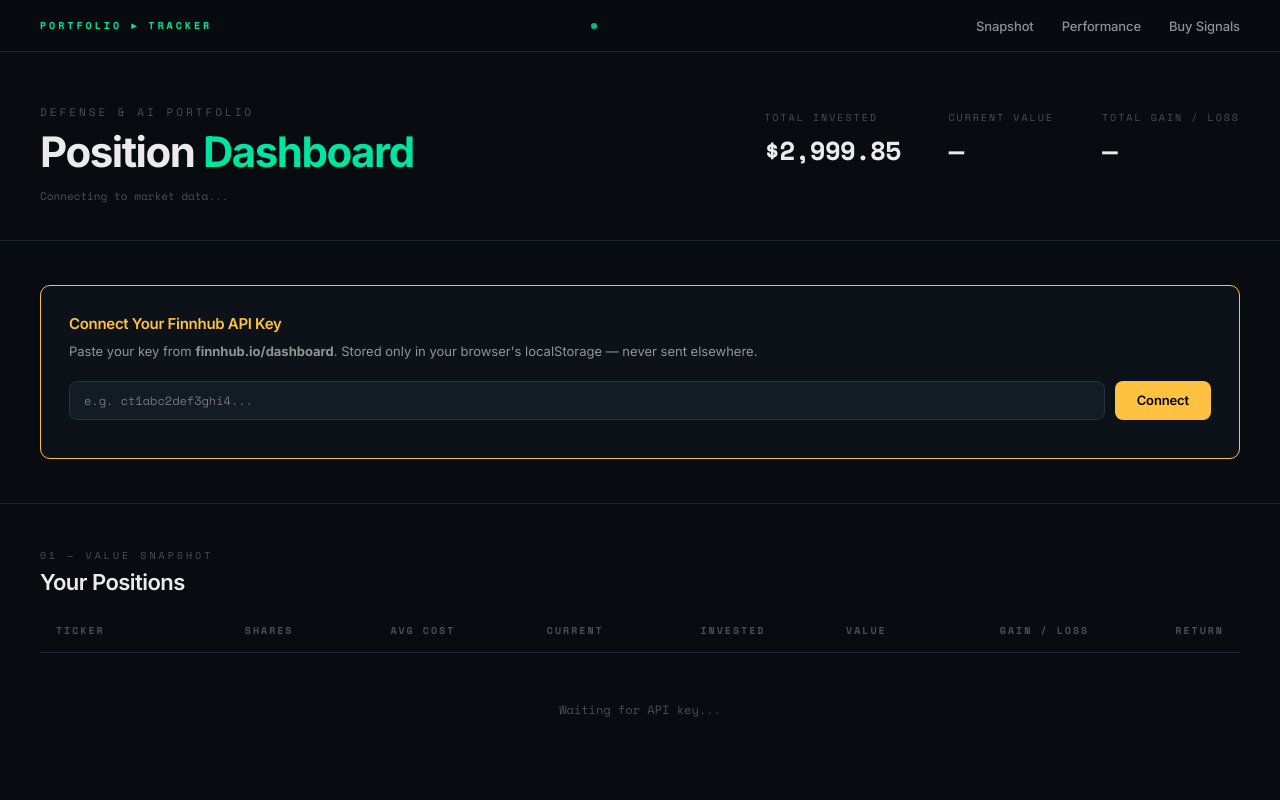
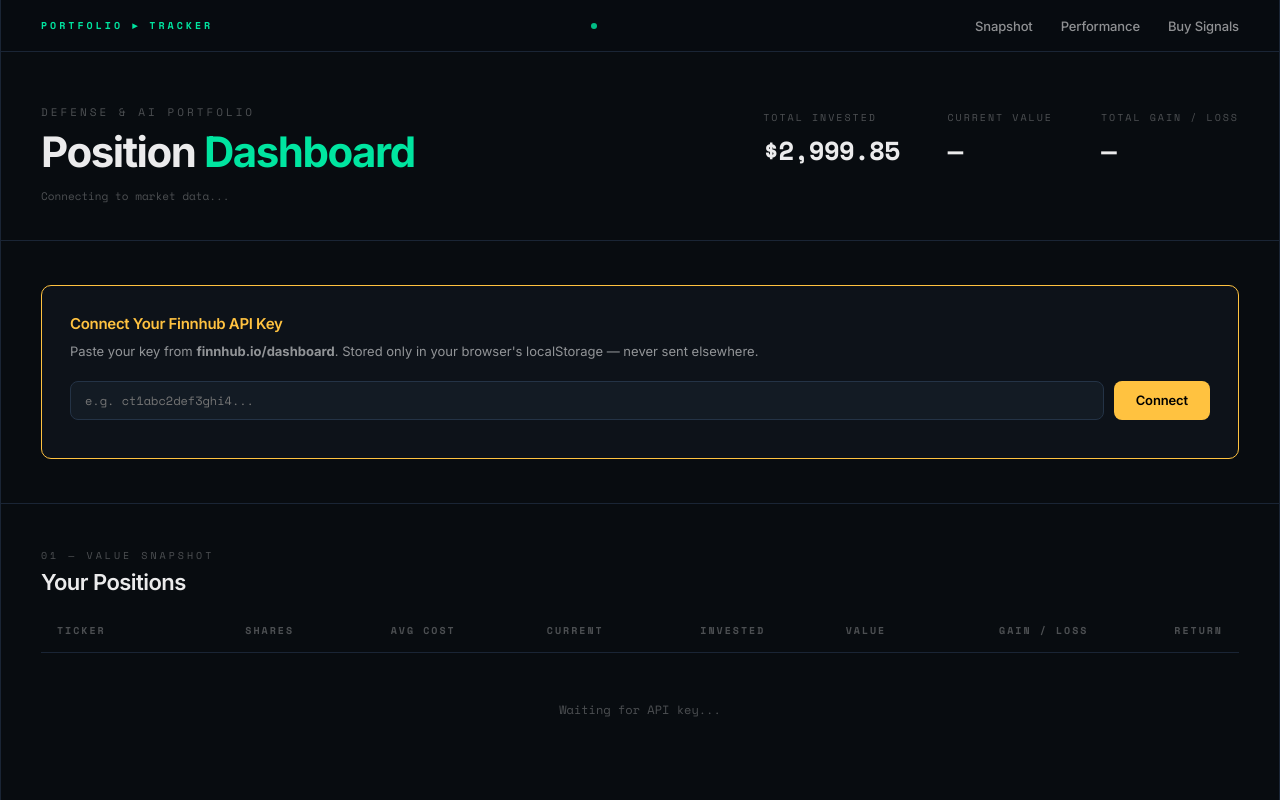
Before and after one commit to jamarandin/stock-dashboard, a plain HTML site: page index.html in a window 1280 px wide. Shown: the top 800 px of the page. Drawn offline with nearby package versions, Linux system fonts and the light colour scheme.

Commit message:
Update index.html

```diff
--- a/index.html
+++ b/index.html
@@ -20,7 +20,7 @@
   --ui: 'Inter', -apple-system, BlinkMacSystemFont, 'SF Pro Display', sans-serif;
 }
 html { background: var(--bg); color: var(--text); font-family: var(--ui); -webkit-font-smoothing: antialiased; }
-body { min-height: 100vh; }
+body { min-height: 100vh; max-width: 1400px; margin: 0 auto; border-left: 1px solid var(--border); border-right: 1px solid var(--border); }
 ::-webkit-scrollbar { width: 4px; } ::-webkit-scrollbar-track { background: var(--bg); }
 ::-webkit-scrollbar-thumb { background: var(--border-lit); border-radius: 2px; }
 
```
